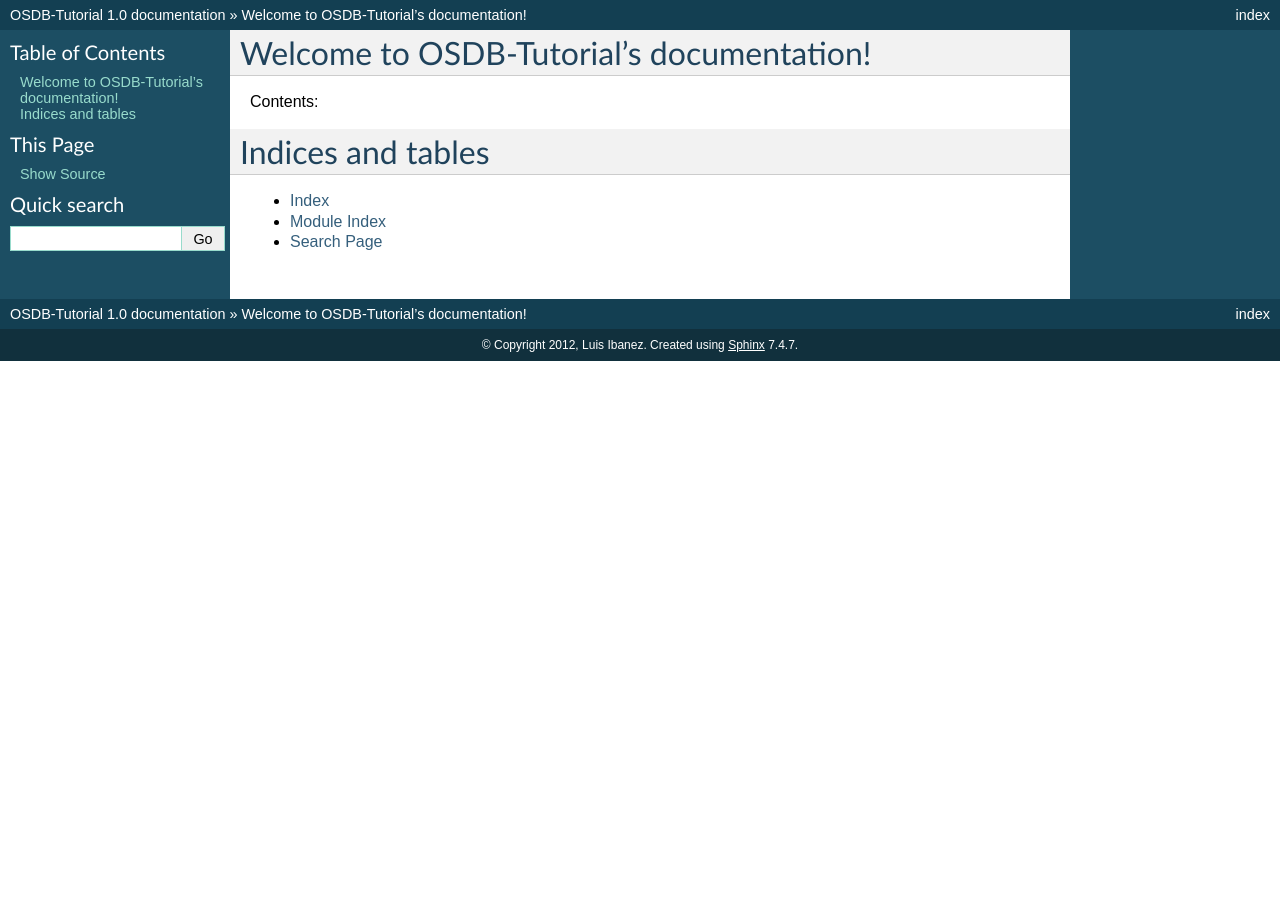
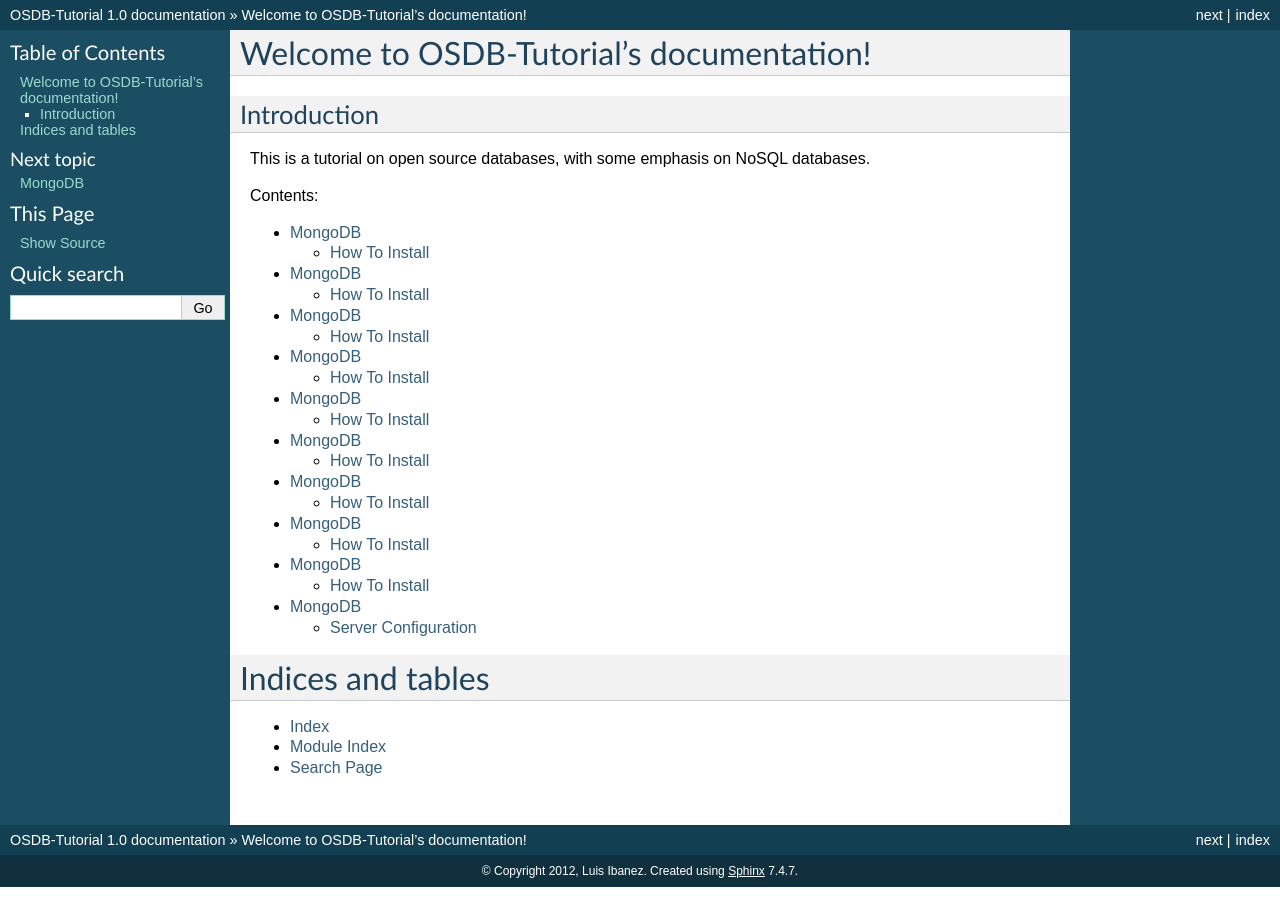
Before and after one commit to luisibanez/open-source-databases-tutorial, a Sphinx documentation site: the page built from source/index.rst, in a window 1280 px wide. Built offline with Sphinx 7.4.7, drawn with Linux system fonts in a browser that asks for light colours.

Commit message:
Adding index.rst file in subdirectories
And connected them to the top index.rst file.

```diff
--- a/source/MongoDB/Installation.rst
+++ b/source/MongoDB/Installation.rst
@@ -1,2 +1,4 @@
 How To Install
 ==============
+
+   sudo aptitude install mongodb
--- a/source/Server/Configuration.rst
+++ b/source/Server/Configuration.rst
@@ -1,3 +1,7 @@
+Server Configuration
+====================
+
+How to set up a server from scratch, to be used a working machine for the Tutorial sessions.
 
 sudo aptitude update
 sudo aptitude upgrade
--- /dev/null
+++ b/source/Server/index.rst
@@ -0,0 +1,9 @@
+MongoDB
+=======
+
+Contents:
+
+.. toctree::
+   :maxdepth: 2
+
+   Configuration.rst
--- a/source/index.rst
+++ b/source/index.rst
@@ -6,10 +6,27 @@
 Welcome to OSDB-Tutorial's documentation!
 =========================================
 
+Introduction
+------------
+
+This is a tutorial on open source databases, with some emphasis on NoSQL databases.
+
+
 Contents:
 
 .. toctree::
    :maxdepth: 2
+
+   MongoDB/index.rst
+   CouchDB/index.rst
+   HBase/index.rst
+   M/index.rst
+   MongoDB/index.rst
+   Neo4J/index.rst
+   PostgreSQL/index.rst
+   Redis/index.rst
+   Riak/index.rst
+   Server/index.rst
 
 
 
```
Also changed, not shown: source/CouchDB/index.rst (added, +9 -0 lines), source/HBase/index.rst (added, +9 -0 lines), source/M/index.rst (added, +9 -0 lines), source/MongoDB/index.rst (added, +9 -0 lines), source/Neo4J/index.rst (added, +9 -0 lines), source/PostgreSQL/index.rst (added, +9 -0 lines), source/Redis/index.rst (added, +9 -0 lines), source/Riak/index.rst (added, +9 -0 lines).
